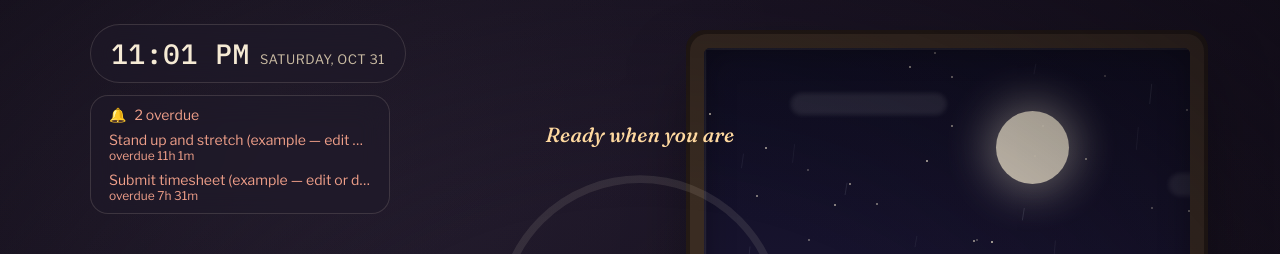
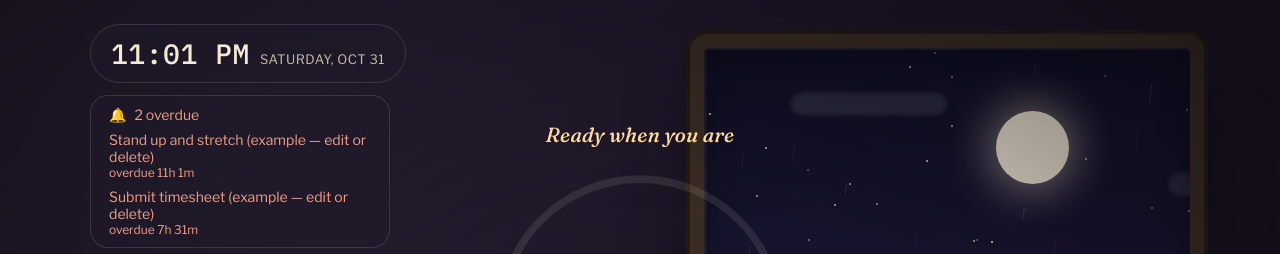
Before and after one commit to toneyzhen/focus-room, a plain HTML site: page index.html in a window 1280 px wide. Shown: the top 254 px of the page. Drawn offline with nearby package versions, Linux system fonts and the light colour scheme.

Commit message:
Show full overdue reminders and the next one up on the bell
- List every overdue reminder in full, including a single one, instead of cutting it to one line.
- Add a Next up section with the soonest upcoming reminder when any are overdue.

Co-Authored-By: Claude Opus 5.5 <noreply@anthropic.com>

```diff
--- a/index.html
+++ b/index.html
@@ -328,8 +328,10 @@
   .overdue-list{ flex-basis:100%; min-width:0; display:flex; flex-direction:column; gap:8px; text-align:left; }
   .overdue-list:empty{ display:none; }
   .overdue-item{ display:block; min-width:0; }
-  .overdue-item .next-reminder{ display:block; color:var(--cream); }
+  .overdue-item .next-reminder{ display:block; color:var(--cream); white-space:pre-wrap; overflow-wrap:anywhere; }
   .overdue-item .next-countdown{ display:block; font-size:12px; color:#f0a08a; }
+  .next-up-heading{ padding-top:8px; border-top:1px solid var(--glass-border); color:var(--amber-soft); }
+  .next-up-heading ~ .overdue-item .next-countdown{ color:var(--amber-soft); }
 
   .bell{
     color-scheme:dark;
@@ -2287,33 +2289,43 @@
   function updateNextReminder() {
     var next = null;
     var overdue = [];
+    var upcoming = null;
     reminders.forEach(function (r) {
       if (r.completed) return;
       if (!next || sortKey(r) < sortKey(next)) next = r;
       if (sortKey(r) < 0) overdue.push(r);
+      else if (!upcoming || sortKey(r) < sortKey(upcoming)) upcoming = r;
     });
     overdue.sort(function (a, b) { return sortKey(a) - sortKey(b); });
     var key = next ? sortKey(next) : 0;
-    var many = overdue.length > 1;
-    drawerToggle.classList.toggle('expanded', many);
-    nextReminderEl.textContent = many ? overdue.length + ' overdue' : (next ? next.label.split('\n')[0] : 'Reminders');
-    nextCountdownEl.textContent = (next && !many) ? describeCountdown(key) : '';
+    var anyOverdue = overdue.length > 0;
+    drawerToggle.classList.toggle('expanded', anyOverdue);
+    nextReminderEl.textContent = anyOverdue ? overdue.length + ' overdue' : (next ? next.label.split('\n')[0] : 'Reminders');
+    nextCountdownEl.textContent = (next && !anyOverdue) ? describeCountdown(key) : '';
     nextCountdownEl.classList.toggle('overdue', key < 0);
     overdueListEl.innerHTML = '';
-    if (!many) return;
-    overdue.forEach(function (r) {
+    overdue.forEach(addBellItem);
+    if (anyOverdue && upcoming) {
+      var heading = document.createElement('span');
+      heading.className = 'next-up-heading';
+      heading.textContent = 'Next up';
+      overdueListEl.appendChild(heading);
+      addBellItem(upcoming);
+    }
+  }
+
+  function addBellItem(r) {
     var item = document.createElement('span');
     item.className = 'overdue-item';
     var label = document.createElement('span');
     label.className = 'next-reminder';
-      label.textContent = r.label.split('\n')[0];
+    label.textContent = r.label;
     var when = document.createElement('span');
     when.className = 'next-countdown';
     when.textContent = describeCountdown(sortKey(r));
     item.appendChild(label);
     item.appendChild(when);
     overdueListEl.appendChild(item);
-    });
   }
 
   document.addEventListener('pointerdown', ensureAudio, { once: true });
```
Lines whose indentation alone changed are shown as unchanged.
